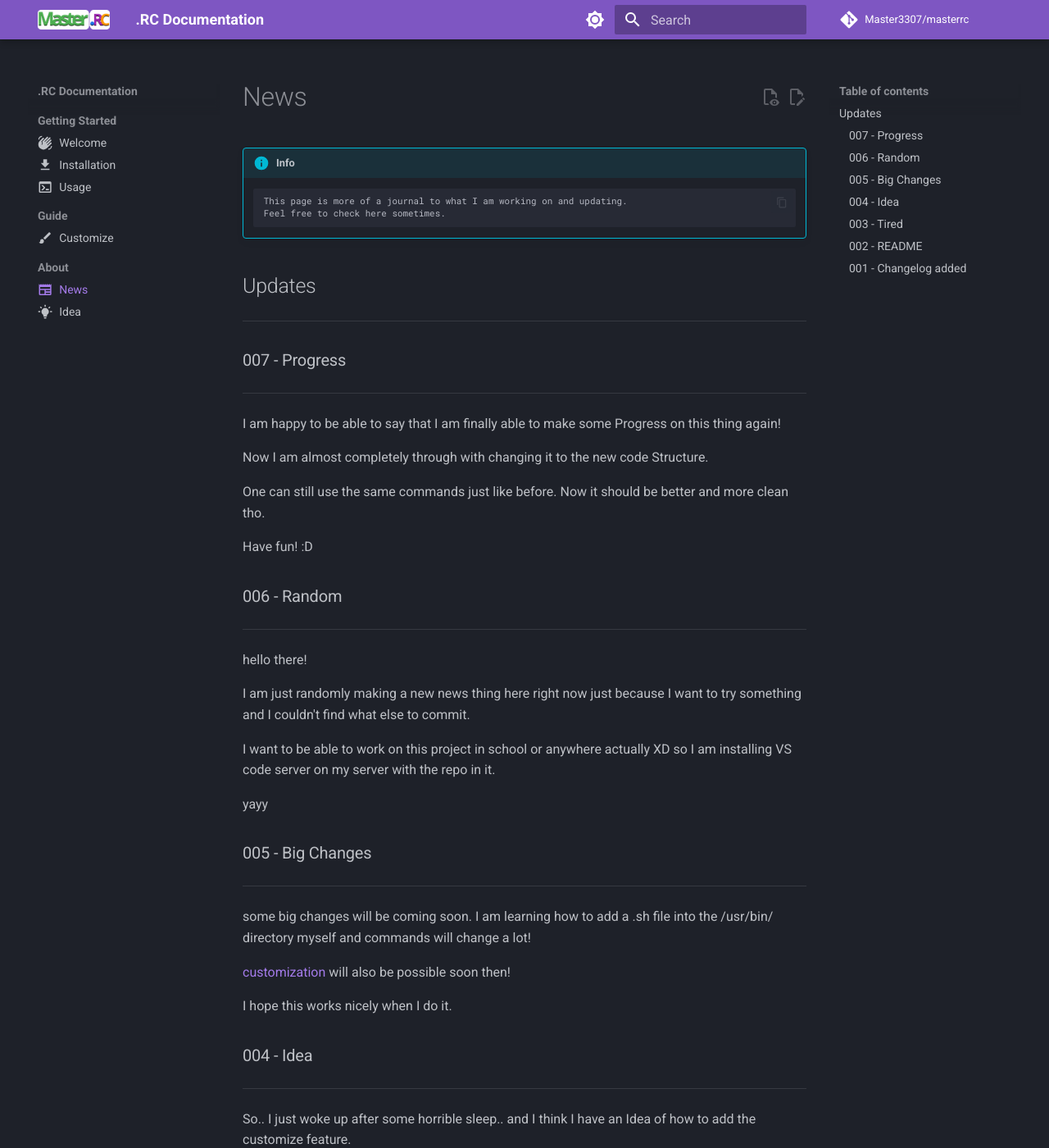
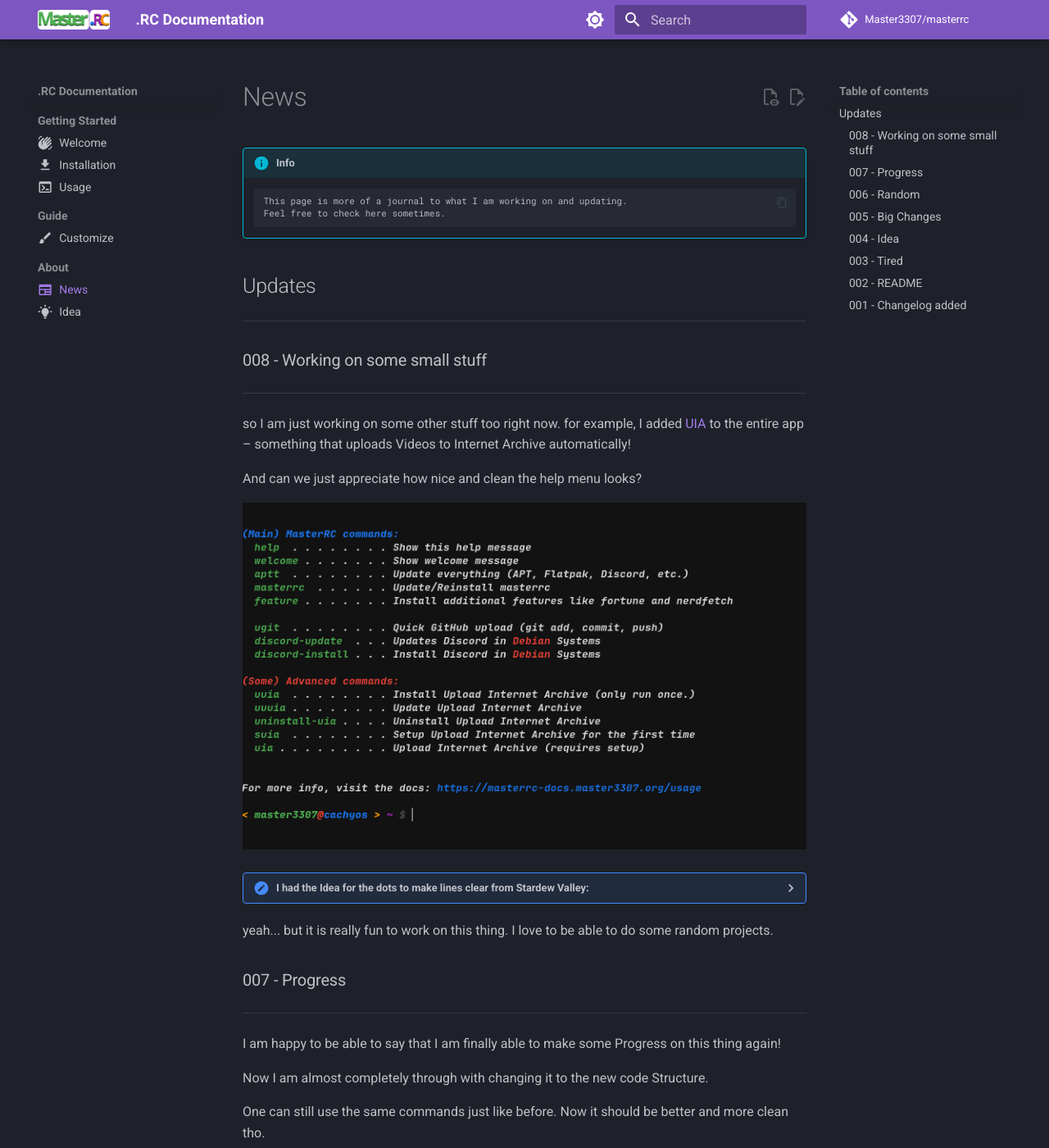
Before and after one commit to Master3307/masterrc, an MkDocs documentation site: the page built from docs/changelog.md, in a window 1280 px wide and 1400 px high. Shown: the whole window at 82% size. Built offline with MkDocs 1.6.1 and Material for MkDocs 9.7.7, drawn with Linux system fonts in a browser that asks for light colours; plug-ins that fetch from the network failed and are left out; comment, search, counter and statistics services are not loaded.

Commit message:
008 - Working on some small stuff so I am working on some other stuff too right now.
Co-authored-by: Copilot <copilot@github.com>

```diff
--- a/docs/changelog.md
+++ b/docs/changelog.md
@@ -11,6 +11,22 @@ icon: material/newspaper
 ## Updates
 
 ---
+
+### 008 - Working on some small stuff
+
+---
+so I am just working on some other stuff too right now. for example, I added [UIA](https://gist.github.com/Master3307/167a0ebf150ec72aae1c26d008a84fde) to the entire app – something that uploads Videos to Internet Archive automatically!
+
+And can we just appreciate how nice and clean the help menu looks?
+
+![Help](media/help_menu.png)
+
+<details>
+<summary>I had the Idea for the dots to make lines clear from Stardew Valley:</summary>
+<img src="https://static1.thegamerimages.com/wordpress/wp-content/uploads/2021/02/Sell-Screen.jpg" alt="Sell Screen">
+</details>
+
+yeah... but it is really fun to work on this thing. I love to be able to do some random projects.
 
 ### 007 - Progress
 
```
Also changed, not shown: docs/media/help_menu.png (added).
